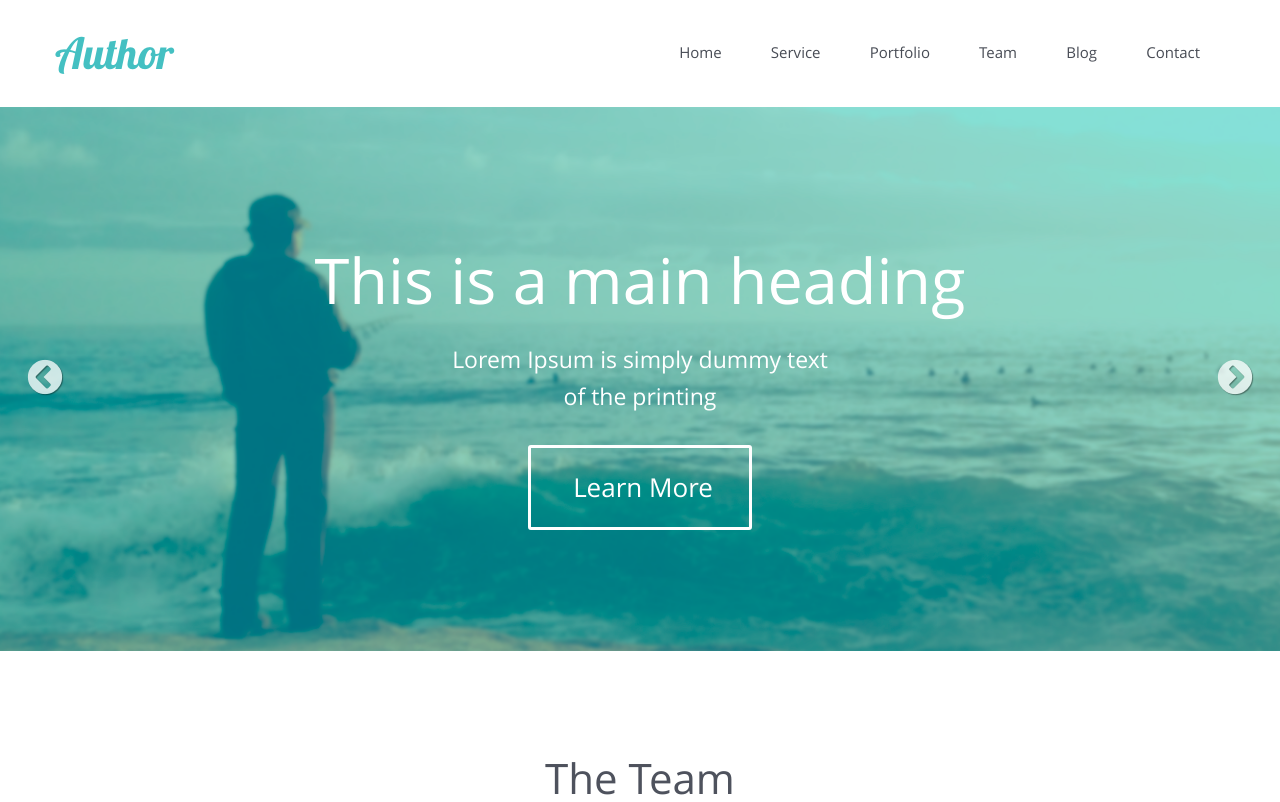
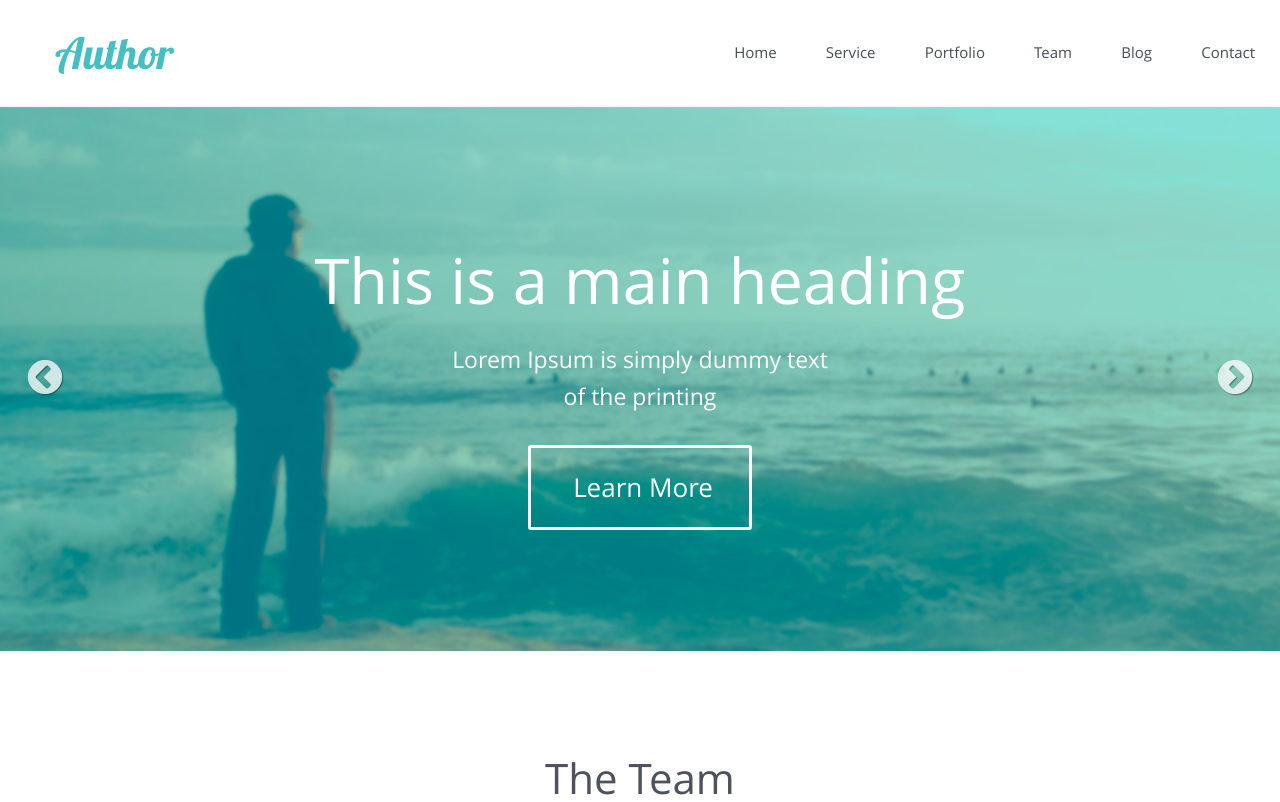
Before and after one commit to Anton-Donetskyi/test_project, a plain HTML site: page index.html in a window 1280 px wide. Shown: the top 802 px of the page. Drawn offline with nearby package versions, Linux system fonts and the light colour scheme.

Commit message:
created fixed menu

```diff
--- a/index.html
+++ b/index.html
@@ -13,7 +13,7 @@
 		<div class="container">
 			<header class="clearfix">
 				<div class="logo">Author</div>
-				<nav>
+				<nav class="fixed">
 					<div class="menuToggle">
 						<img src="images/menu_hamburger.png" alt="menu" class="hamburger">
 					</div>
--- a/sass/layout/__layout.scss
+++ b/sass/layout/__layout.scss
@@ -37,3 +37,9 @@ img {
     display: block;
     clear: both;
 }
+
+.fixed {
+	position: fixed;
+	right: 0;
+	z-index: 99999;
+}
```
Also changed, not shown: css/base.css.
